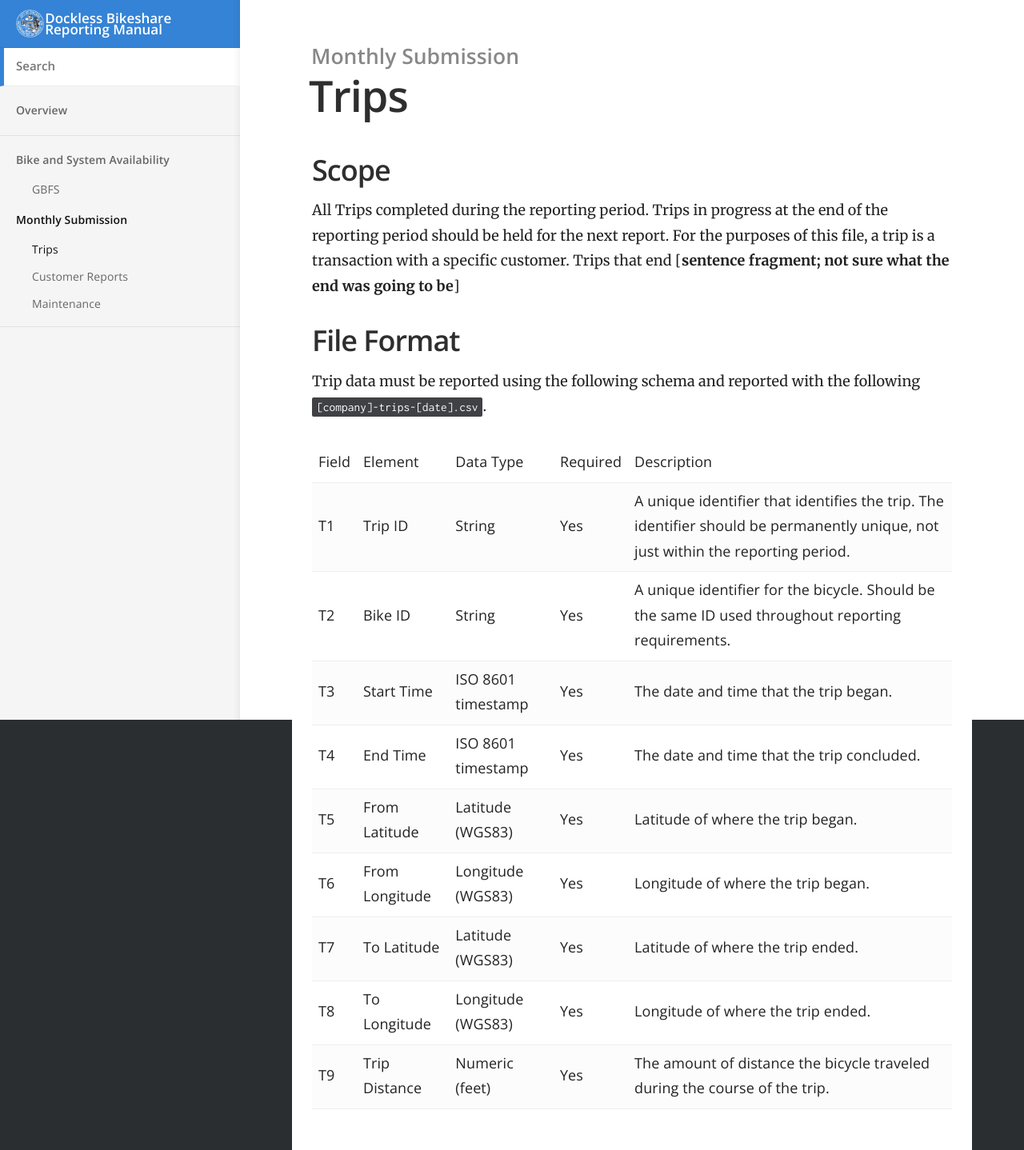
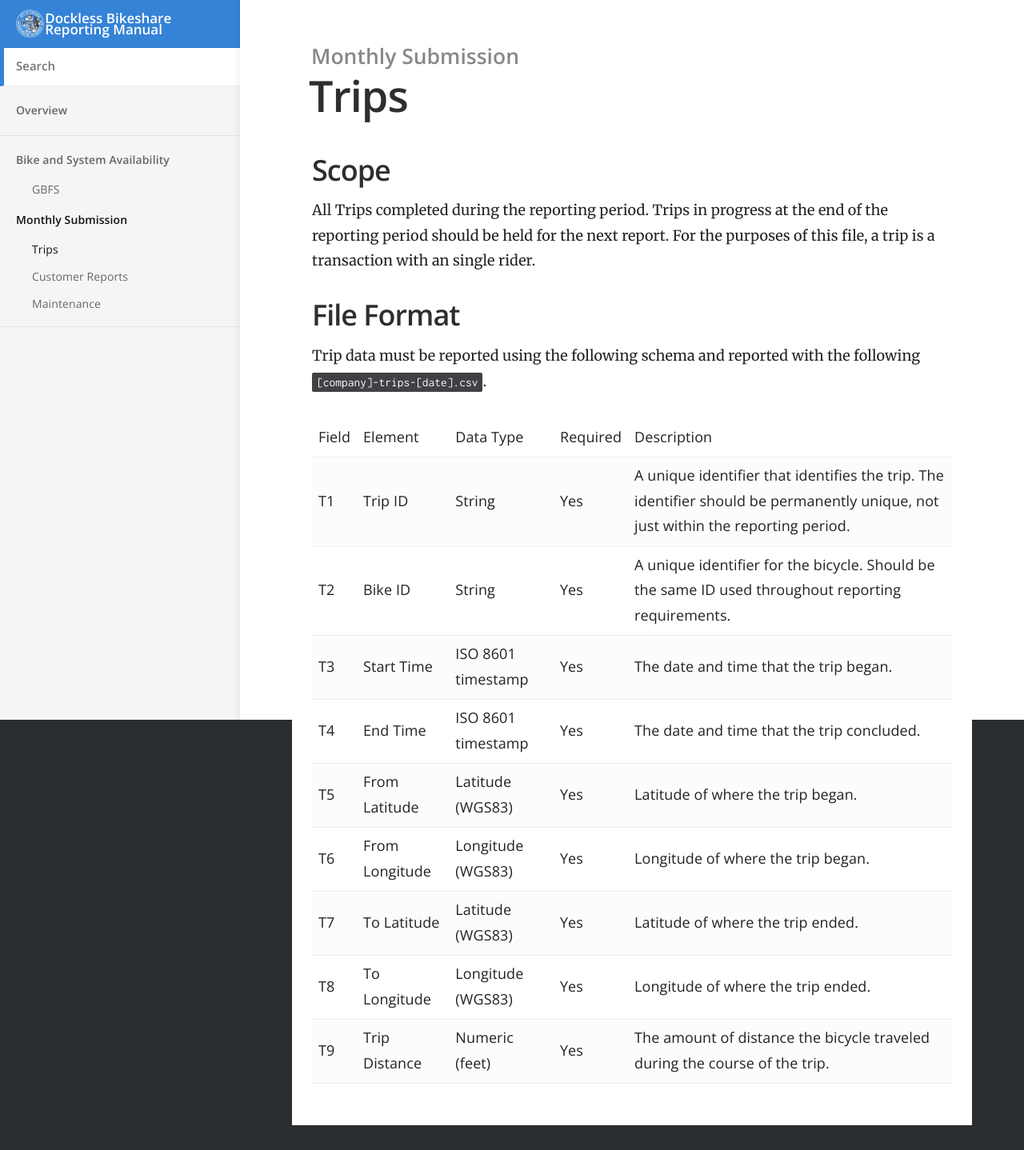
Before and after one commit to Chicago/dockless-bikeshare-reporting-manual, a Jekyll site: the page built from _docs/trips.md, in a window 1280 px wide. Shown: the whole page at 80% size. Built offline with Jekyll 4.4.1, drawn with Linux system fonts in a browser that asks for light colours; after the commit the page ends 1407 px from its top, so only the background shows below that.

Commit message:
Resolved #4 - clarified language

```diff
--- a/_docs/trips.md
+++ b/_docs/trips.md
@@ -6,7 +6,7 @@ order: 1
 
 ## Scope
 
-All Trips completed during the reporting period.  Trips in progress at the end of the reporting period should be held for the next report.  For the purposes of this file, a trip is a transaction with a specific customer. Trips that end [**sentence fragment; not sure what the end was going to be**]
+All Trips completed during the reporting period.  Trips in progress at the end of the reporting period should be held for the next report.  For the purposes of this file, a trip is a transaction with an single rider.
 
 ## File Format
 
```
